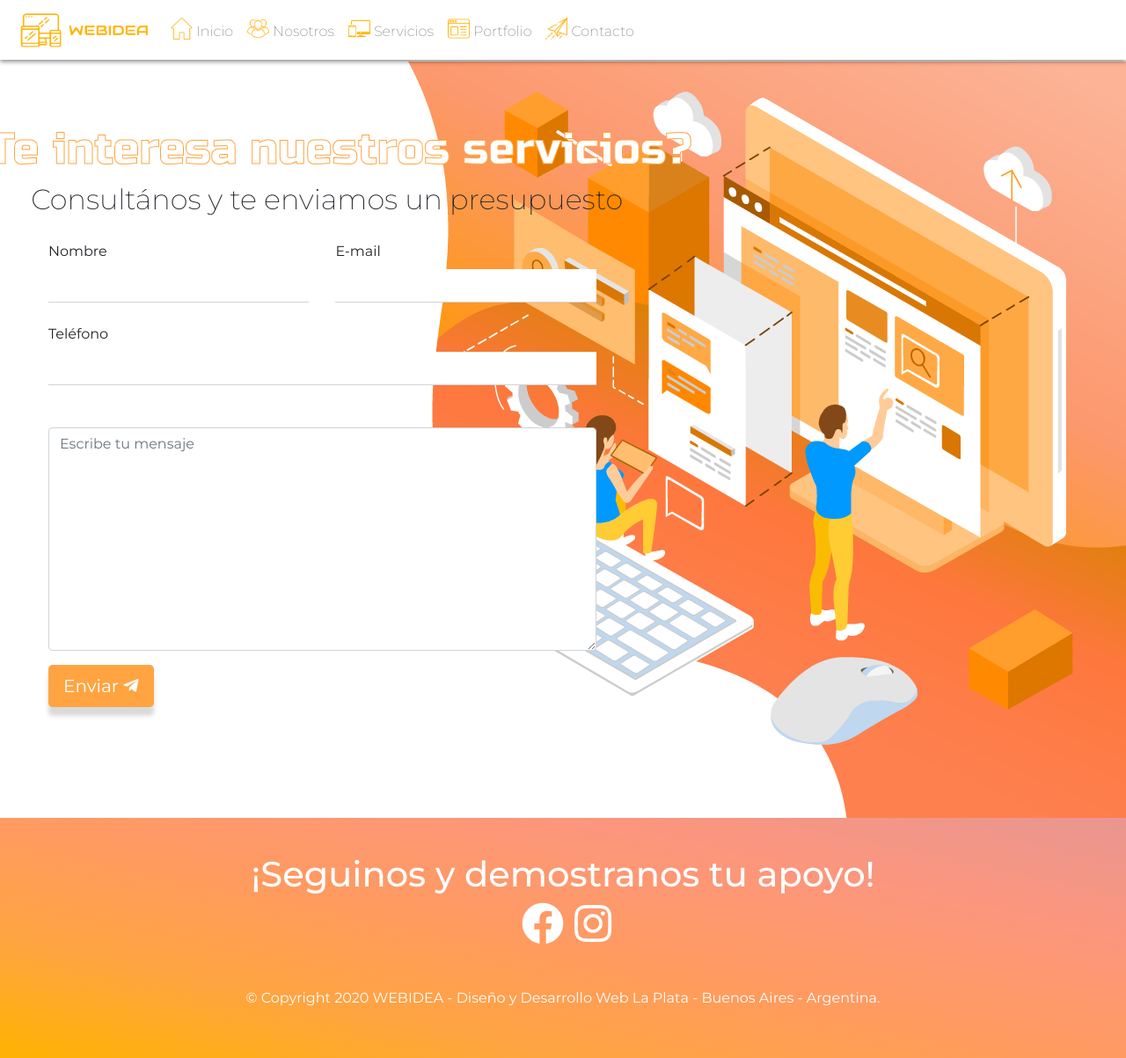
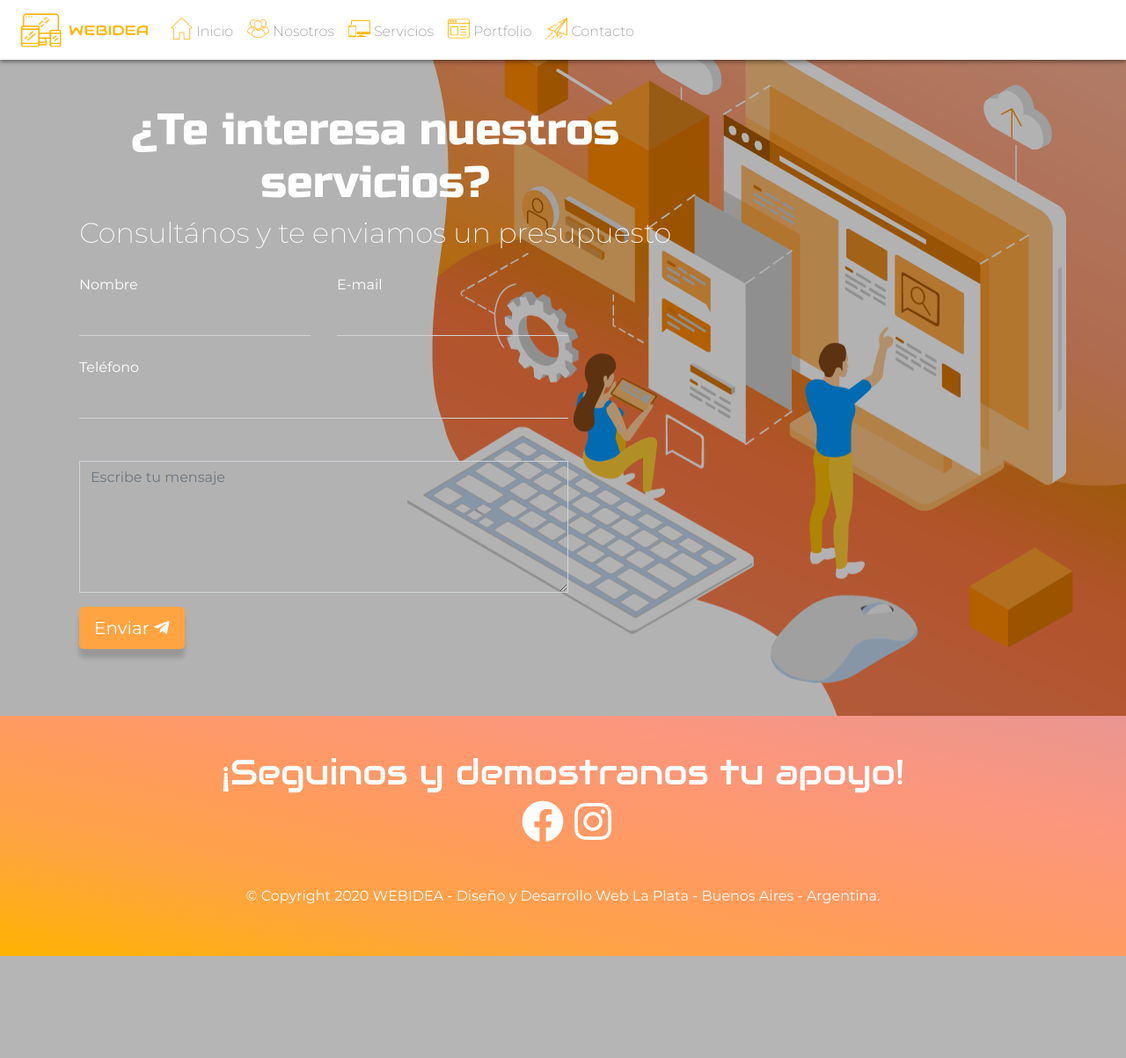
Before and after one commit to marianobc12/webidea, a PHP site: page /contacto in a window 1280 px wide. Shown: the whole page at 88% size. After the commit the page ends 1087 px from the top, so only its background shows below. Run offline with PHP 8.4, Linux system fonts and the light colour scheme.

Commit message:
formulario de contacto

```diff
--- a/contacto.php
+++ b/contacto.php
@@ -30,17 +30,12 @@
       include 'menu.php';
     ?>
     <div class="container-fluid contenedor-contacto">
-      <div class="row" style="position:relative;z-index:0;">
-        <div class="col-12 animated fadeInRight" style="padding:0px;">
-          <img id="contenedor-imagen" src="img/webideacontacto.png" style="float:right;">
-          </div>
-        </div>
-      <div class="row" style="position:absolute; z-index:10; top:92px;margin-left:-75px;">
-        <div class="col-8 animated fadeIn slower" style="margin-left:-20px;">
+      <div class="row">
+        <div class="col-8 animated fadeIn slower">
           <h1 class="mt-5 titulo">¿Te interesa nuestros servicios?</h1>
           <h2 class="mont-200 subtitulo">Consultános y te enviamos un presupuesto</h2>
         </div>
-        <div class="col-md-8 animated fadeInLeft" style="margin-left:40px;">
+        <div class="col-md-8 animated fadeInLeft">
           <form  method="POST" id="form-cont" class="form-contacto" onsubmit="return enviar()">
             <div class="row">
               <div class="col-5">
@@ -73,23 +68,9 @@
         </div>
       </div>
     </div>
-    <footer class="pie-pagina" style="margin-top:-40px;">
-        <div class="container">
-            <div class="row">
-              <div class="col-md-12 redes text-center wow animated fadeIn slow">
-                    <h1 class="text-white">¡Seguinos  y demostranos tu apoyo!</h1>
-                    <a href="https://www.facebook.com/webideainfo/" target="_blank" title="Ir a nuestro Facebook" class="ml-2"><i class="fab fa-facebook fa-3x"></i></a>
-                    <a href="https://www.instagram.com/webideainfo/" target="_blank" title="Ir a nuestro Instragram" class="ml-2"><i class="fab fa-instagram fa-3x"></i></a>
-                </div>
-            </div>
-            <div class="row">
-                <div class="col-md-12">
-                    <p class="text-center mt-5 text-white wow animated fadeIn slow">© Copyright <?php echo getYear(); ?> WEBIDEA -
-                    Diseño y Desarrollo Web La Plata - Buenos Aires - Argentina.</p>
-                </div>
-            </div>
-        </div>
-    </footer>
+    <?php
+      include 'pie-pagina.php';
+    ?>
 
 
     <div class="modal fade modal-envio" id="aviso-contacto" tabindex="-1" role="dialog" aria-labelledby="exampleModalLabel" aria-hidden="true">
--- a/css/estilo.css
+++ b/css/estilo.css
@@ -221,24 +221,24 @@ body{
 .contenedor-contacto{
     padding-top: 70px;
     padding-bottom: 40px;
-
+    background-image: url('../img/webideacontactooscura.png');
+    background-repeat: no-repeat;
+    background-size: 100%;
+    padding-left: 0px;
+    padding-right: 0px;
 }
-.contenedor-imagen{
-    background-image: url('../img/webideacontacto.png');
-    background-size: 60% auto;
-    background-repeat: no-repeat;
-    z-index:0;
-
+.contenedor-contacto .row{
+    margin:0px;
 }
 .contenedor-contacto .titulo{
     font-family: 'Russo One', sans-serif;
     font-size: 50px;
-    -webkit-text-stroke: 1px #ffa441;
     color: white;
     text-align: center;
 }
 .contenedor-contacto .subtitulo{
     text-align: center;
+    color: white;
 }
 .contenedor-contacto .btn-enviar{
     background: #ffa441;
@@ -248,22 +248,32 @@ body{
 .contenedor-contacto .form-contacto{
     padding: 20px 60px;
 }
+.contenedor-contacto .form-contacto label{
+    color:white;
+}
 .contenedor-contacto .form-contacto input{
     border-radius: 0px;
     border:none;
     border-bottom:1px solid lightgray;
+    background: transparent;
+    color: white;
 }
 .contenedor-contacto .form-contacto input:focus{
     border-bottom: 1px solid #ff9a62;
+    background: rgba(255, 255, 255, 0.9);
+    color: gray;
     box-shadow:none;
     outline: none;
 }
-.contenedor-contacto .form-contacto>div>textarea{
+.contenedor-contacto .form-contacto textarea{
     height: 150px;
     border-radius: 0px;
+    background: transparent;
+    color: gray;
 }
-.contenedor-contacto .form-contacto>div>textarea:focus{
+.contenedor-contacto .form-contacto textarea:focus{
     border: 1px solid #ff9a62;
+    background: rgba(255, 255, 255, 0.9);
     box-shadow:none;
     outline: none;
 }
```
Also changed, not shown: img/webideacontactooscura.png (added). Lines whose indentation alone changed are shown as unchanged.
